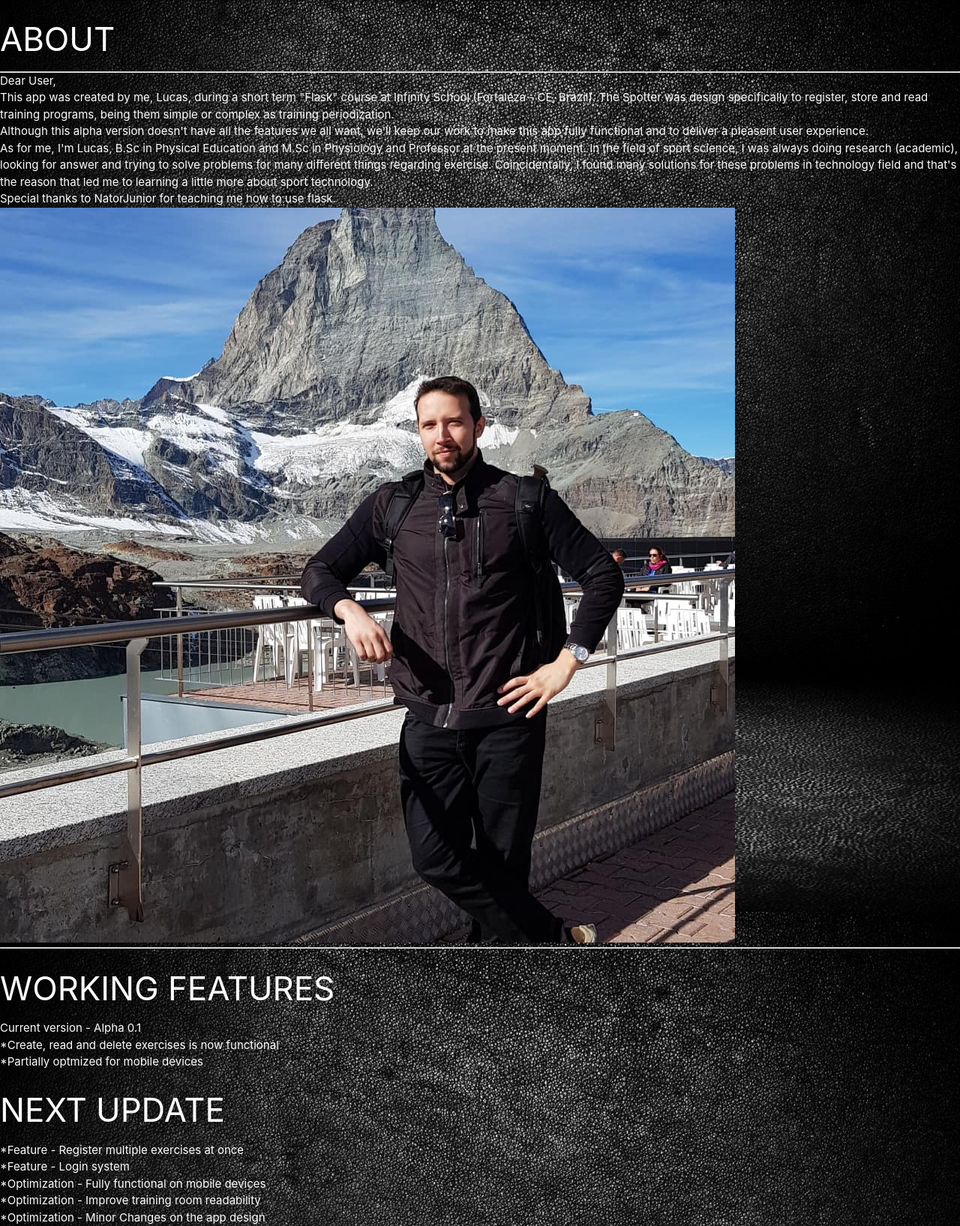
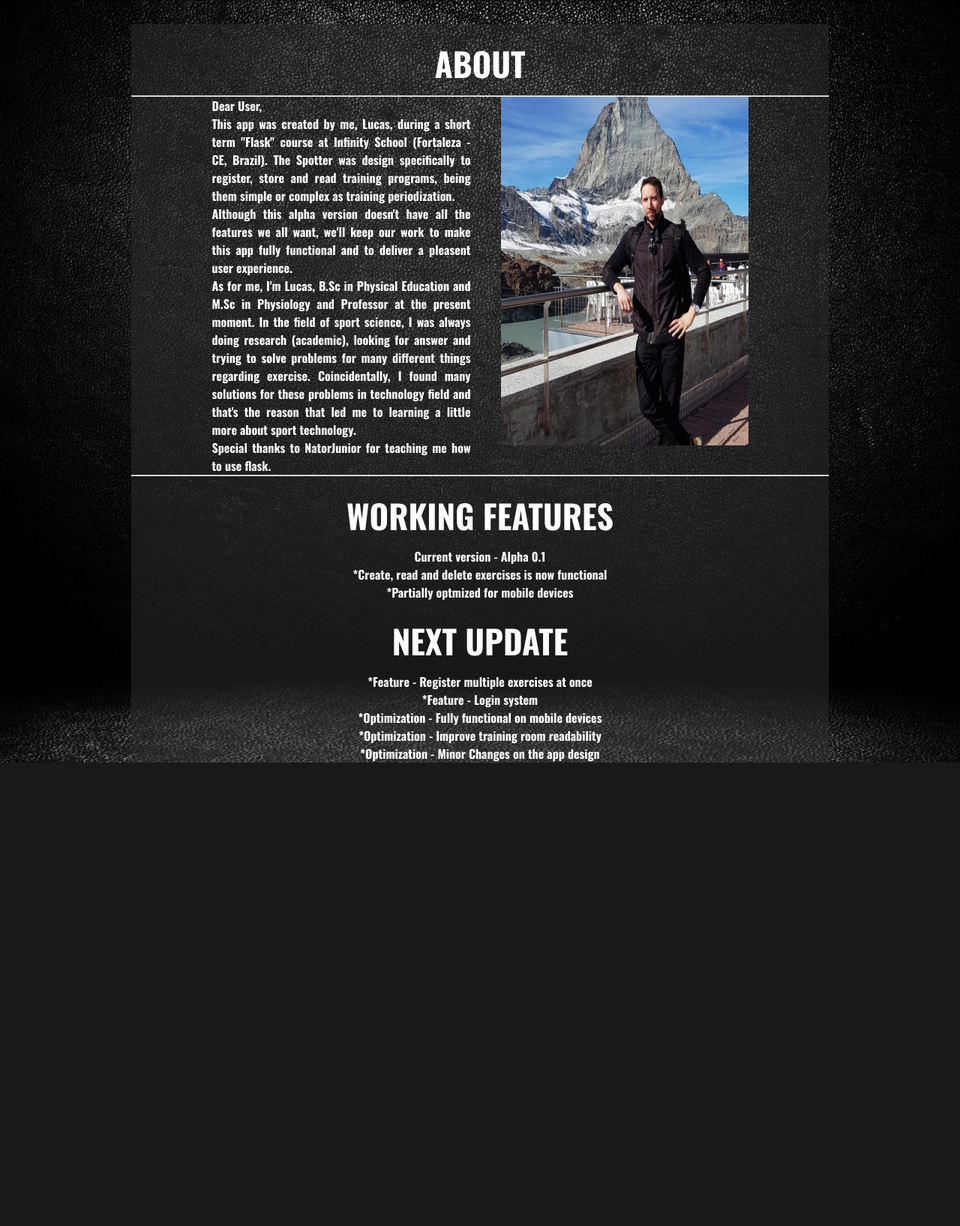
Before and after one commit to projetos-infinity/flask-projeto-lucaslima, a Flask app: template templates/about.html in a window 1280 px wide. Shown: the part 64-1699 px from the top of the page at 75% size. After the commit the page ends 1081 px from the top, so only its background shows below. Run offline with Flask 2, Linux system fonts and the light colour scheme; the template is opened without the code that fills it, so the values that code supplies are empty.

Commit message:
Mudanças e conserto do sistema. Espero que goste :)

```diff
--- a/main.py
+++ b/main.py
@@ -40,6 +40,7 @@ def buscar_treinos_sql():
 
 
 app = Flask(__name__)
+
 @app.route('/')
 def index():
     treinos = buscar_treinos_sql()
@@ -48,6 +49,10 @@ def index():
 @app.route('/newtraining')
 def new_training():
     return render_template('newTraining.html')
+
+@app.route('/about')
+def about():
+    return render_template('about.html')
 
 @app.route('/criar_treino', methods=['POST'])
 def criar_treino():
--- a/static/style.css
+++ b/static/style.css
@@ -302,3 +302,74 @@ hr{
     border-color: rgb(39, 39, 39);
     color: #FDFDFD;
 }
+
+.div-max-about {
+
+    display: flex;
+    justify-content: center;
+}
+
+.div-container-about {
+    background-color: #2b2b2b8c;
+    margin-top: 2.5%;
+    width: 62rem;
+
+
+}
+
+.aboutme {
+    display: flex;
+    flex-wrap: wrap;
+    flex-direction: column;
+    align-items: center;
+    align-content: center;
+    justify-content: center;
+    justify-items: center;
+}
+
+.aboutme h3{
+    text-align: center;
+    color: #FDFDFD;
+    font-family: 'Oswald', sans-serif;
+
+}
+
+.content-about{
+    display: flex;
+    flex-wrap: wrap;
+    flex-direction: row;
+    justify-content: center;
+}
+
+.text-about{
+    color: #FDFDFD;
+    font-family: 'Oswald', sans-serif;
+    width: 23rem;
+    font-size:medium;
+    text-align: justify;
+    margin-right: 40px;
+}
+
+
+
+
+.picture-about img{
+    width: 22rem;
+    height: 31rem;
+
+}
+
+.working-features {
+    color: #FDFDFD;
+    font-family: 'Oswald', sans-serif;
+    font-size:medium;
+    text-align: center;
+
+}
+
+
+/* not working */
+
+/* .working-features ul{
+    list-style-type: disc;
+} */
```
Also changed, not shown: templates/index.html (+7 -6 lines), templates/newTraining.html (+9 -7 lines).
